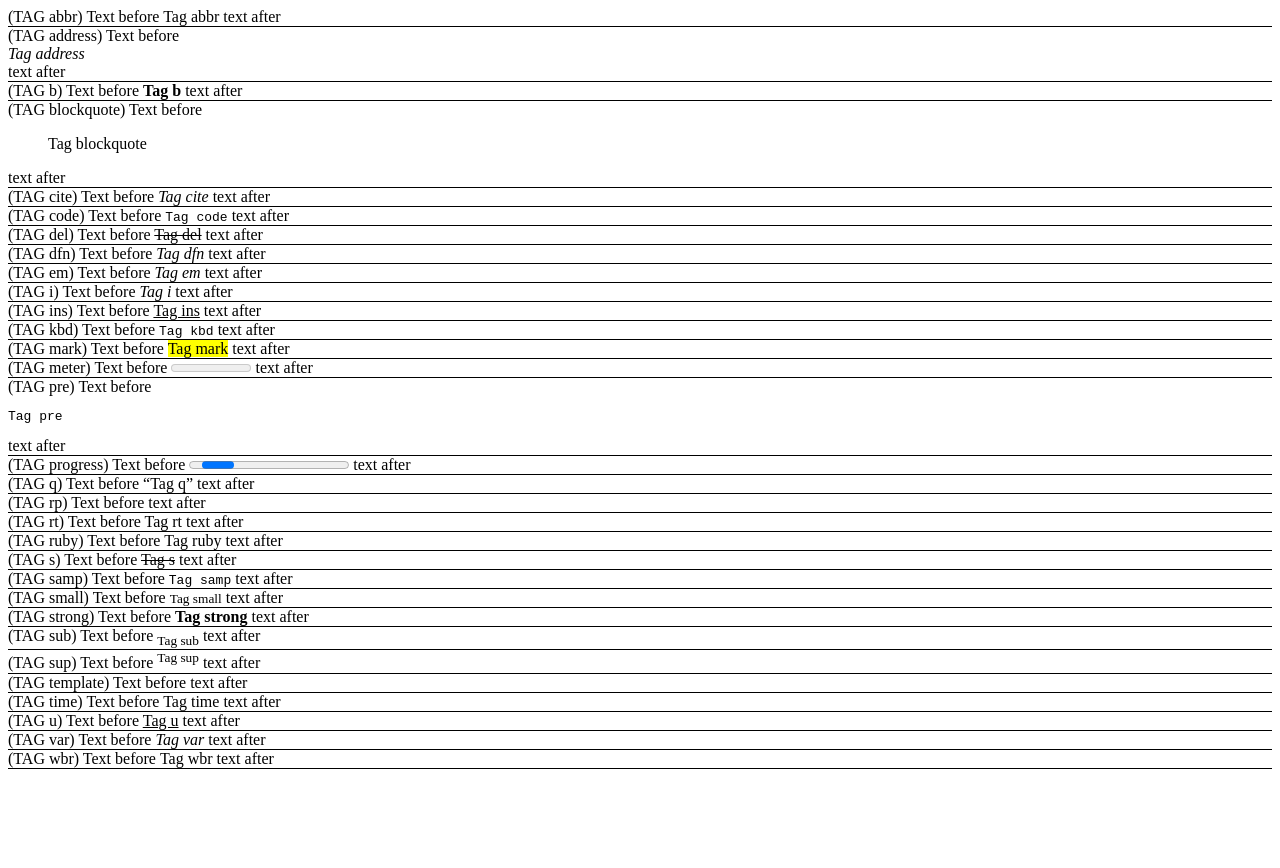
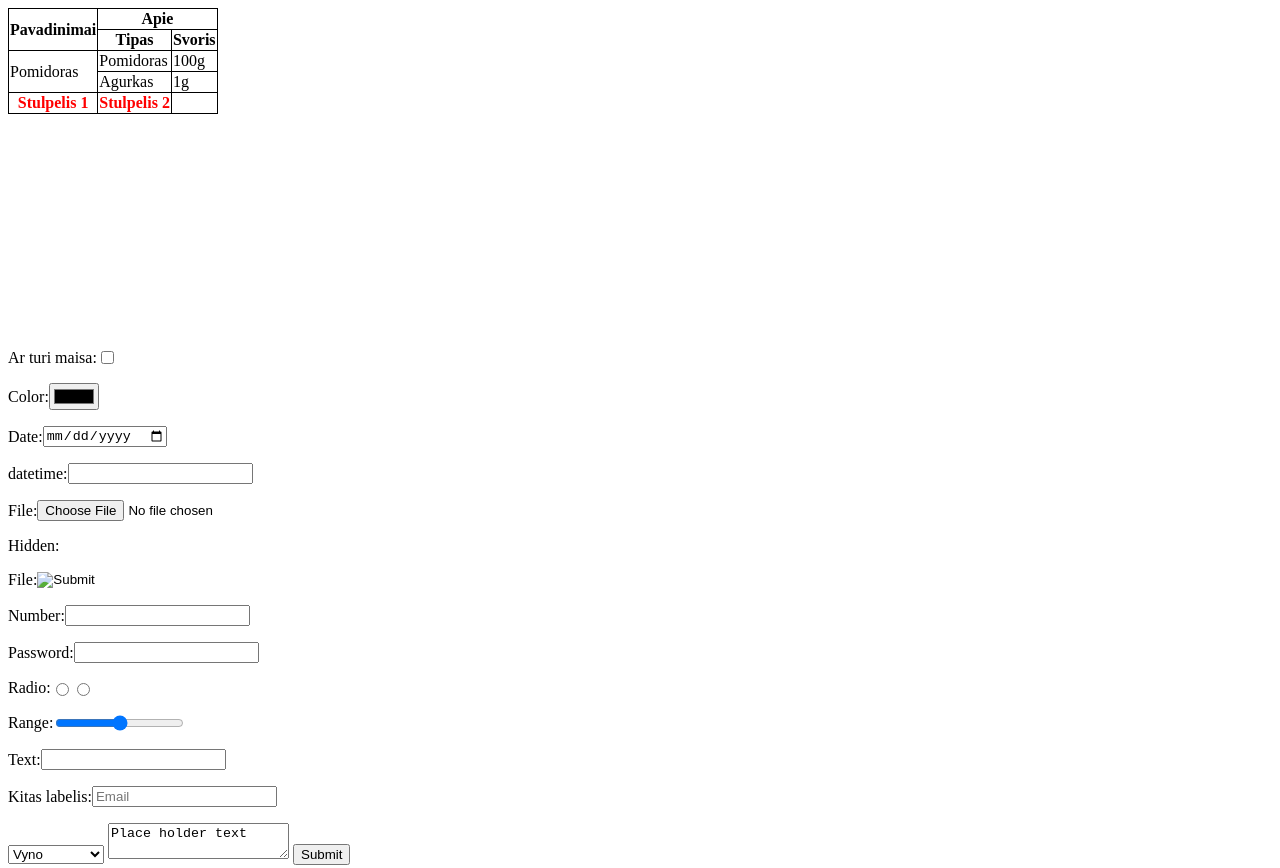
Before and after one commit to Simofy/front-end, a plain HTML site: page paskaita2/index.html in a window 1280 px wide. Shown: the top 868 px of the page. Before the commit the page ends 800 px from the top, so only its background shows below. Drawn offline with Linux system fonts and the light colour scheme.

Commit message:
FORM and TABLE

```diff
--- a/paskaita2/index.html
+++ b/paskaita2/index.html
@@ -11,9 +11,165 @@
 </head>
 
 <body class="p-demo">
-  <div>
+  <style>
+    .custom-table {
+      border-collapse: collapse;
+    }
+    .custom-table,
+    .custom-table td,
+    .custom-table th {
+      border: 1px solid black;
+    }
+
+    .table-foot tr > th {
+      color: red;
+    }
+
+  </style>
+  <table class="custom-table">
+    <thead>
+      <tr>
+        <th rowspan="2">Pavadinimai</th>
+        <th colspan="2">Apie</th>
+      <tr>
+        <th>Tipas</th>
+        <th>Svoris</th>
+      </tr>
+    </thead>
+    <tbody>
+      <tr>
+        <td rowspan="2">Pomidoras</td>
+        <td>Pomidoras</td>
+        <td >100g</td>
+      </tr>
+      <tr>
+        <td>Agurkas</td>
+        <td colspan="2">1g</td>
+      </tr>
+    </tbody>
+    <tfoot class="table-foot">
+      <tr>
+        <th>Stulpelis 1</th>
+        <th>Stulpelis 2</th>
+      </tr>
+    </tfoot>
+  </table>
+
+
+  <br />
+  <br />
+  <br />
+  <br />
+  <br />
+  <br />
+  <br />
+  <br />
+  <br />
+  <br />
+  <br />
+  <br />
+  <br />
+
+  <style>
+    .form-style > label {
+      width: 100%;
+      display: flex;
+      justify-content: flex-start;
+      align-items: center;
+      margin-bottom: 1rem;
+    }
+  </style>
+
+  <form
+  id="form"
+    class="form-style" action="/submit-form">
+    <label>
+      Ar turi maisa:
+      <input name="maisas" type="checkbox">
+    </label>
+    <label>
+      Color:
+      <input type="color">
+    </label>
+    <label>
+      Date:
+      <input type="date">
+    </label>
+    <label>
+      datetime:
+      <input type="datetime">
+    </label>
+    <label>
+      File:
+      <input type="file">
+    </label>
+    <label>
+      Hidden:
+      <input type="hidden" >
+    </label>
+    <label>
+      File:
+      <input type="image">
+    </label>
+    <label>
+      Number:
+      <input type="number">
+    </label>
+    <label>
+      Password:
+      <input type="password">
+    </label>
+    <label>
+      Radio:
+      <input name="a" type="radio" value="1">
+      <input name="a" type="radio" value="2">
+    </label>
+    <label>
+      Range:
+      <input type="range" step="5">
+    </label>
+    <label>
+      Text:
+      <input type="text" step="5">
+    </label>
+    <label>
+      Kitas labelis:
+      <input name="email" maxlength="5" required type="email" placeholder="Email">
+    </label>
+    <select>
+      <option>Vyno</option>
+      <option>Atidarytuvas</option>
+    </select>
+    <textarea placeholder="Text">Place holder text</textarea>
+    <button type="submit">Submit</button>
+
+  </form>
+
+  <script>
+    // let a = document.getElementById('form');
+    // a.onsubmit = function(e) {
+    //   e.preventDefault();
+    // }
+
+  </script>
+
+  <br />
+  <br />
+  <br />
+  <br />
+  <br />
+  <br />
+  <br />
+  <br />
+  <br />
+  <br />
+  <br />
+  <br />
+  <br />
+  <div class="header">
     (TAG abbr) Text before
     <abbr>Tag abbr</abbr>
+    <h1></h1>
     text after
   </div>
 
```
Also changed, not shown: index.html (+15 -2 lines).
